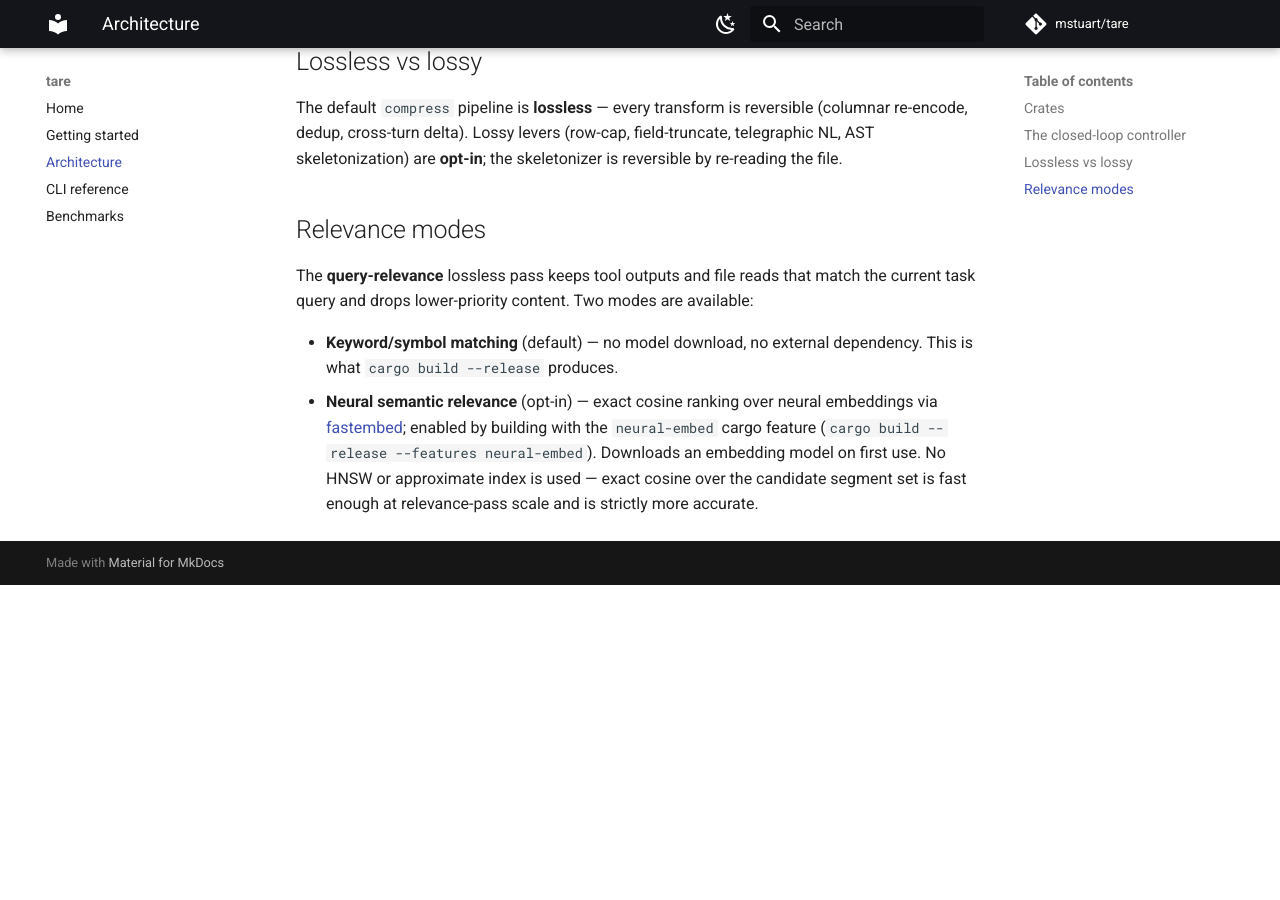
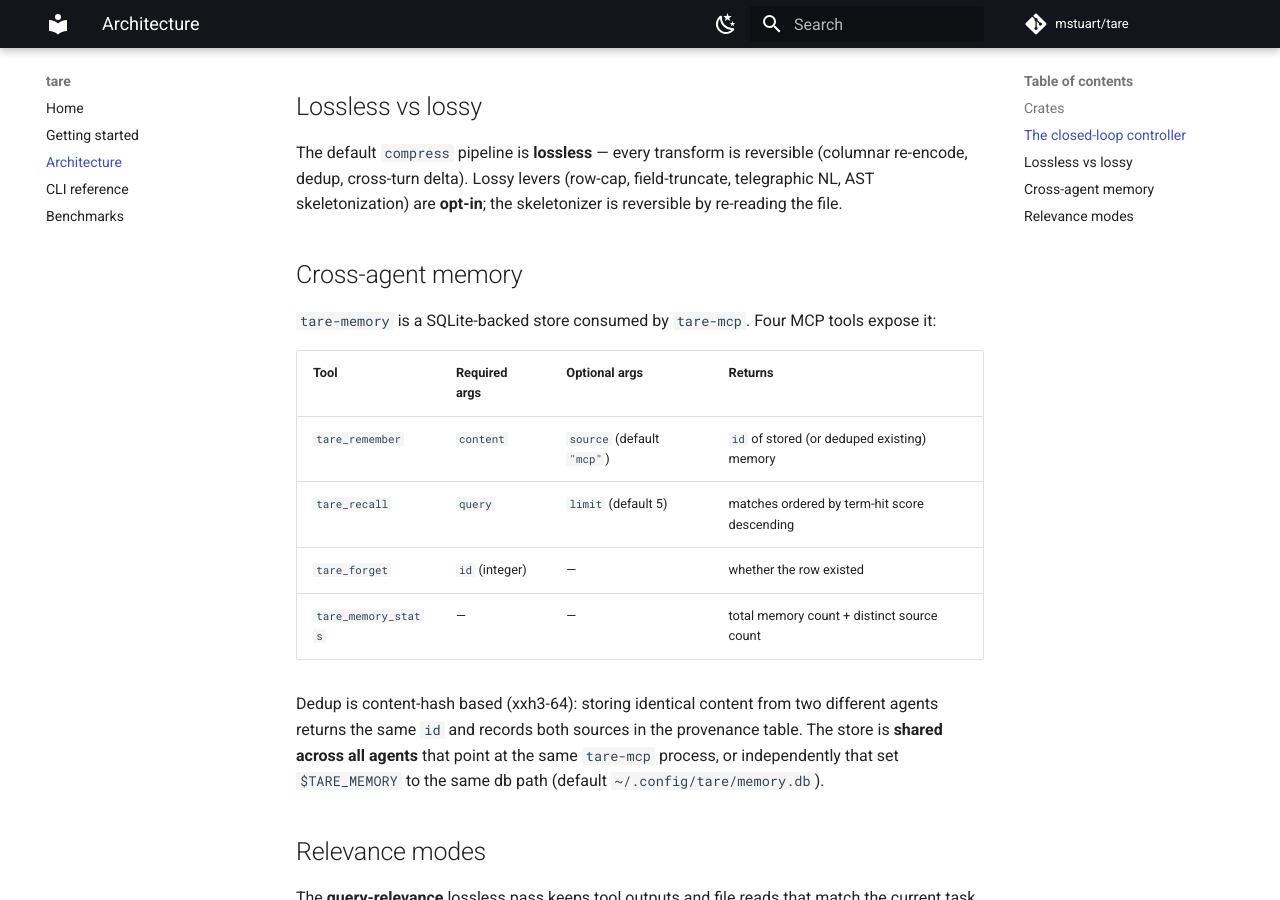
Before and after one commit to mstuart/tare, an MkDocs documentation site: the page built from docs/architecture.md, in a window 1280 px wide and 900 px high, scrolled down 1402 px. Built offline with MkDocs 1.6.1 and Material for MkDocs 9.7.7, drawn with Linux system fonts in a browser that asks for light colours; comment, search, counter and statistics services are not loaded; before the commit the page ends 1987 px from its top, so only the background shows below that; some of the changed text lies outside the part shown.

Commit message:
docs: document tare-memory + the cross-agent memory tools

```diff
--- a/docs/architecture.md
+++ b/docs/architecture.md
@@ -29,7 +29,8 @@
 | `tare-cache` | provider cache models / hit-rate floors |
 | `tare-proxy` | the HTTP proxy + closed-loop controller + sensors |
 | `tare-cli` | the `tare` command |
-| `tare-mcp` | MCP stdio server: compression tools + a reversible `tare_expand` |
+| `tare-memory` | persistent cross-session memory: SQLite-backed remember/recall with content-hash dedup and multi-source provenance |
+| `tare-mcp` | MCP stdio server: compression tools + a reversible `tare_expand` + memory tools |
 | `tare-bench` | competitive benchmarks (not published) |
 
 ## The closed-loop controller
@@ -52,6 +53,22 @@ The default `compress` pipeline is **lossless** — every transform is reversibl
 dedup, cross-turn delta). Lossy levers (row-cap, field-truncate, telegraphic NL, AST skeletonization)
 are **opt-in**; the skeletonizer is reversible by re-reading the file.
 
+## Cross-agent memory
+
+`tare-memory` is a SQLite-backed store consumed by `tare-mcp`.  Four MCP tools expose it:
+
+| Tool | Required args | Optional args | Returns |
+|---|---|---|---|
+| `tare_remember` | `content` | `source` (default `"mcp"`) | `id` of stored (or deduped existing) memory |
+| `tare_recall` | `query` | `limit` (default 5) | matches ordered by term-hit score descending |
+| `tare_forget` | `id` (integer) | — | whether the row existed |
+| `tare_memory_stats` | — | — | total memory count + distinct source count |
+
+Dedup is content-hash based (xxh3-64): storing identical content from two different agents returns the same
+`id` and records both sources in the provenance table.  The store is **shared across all agents** that point
+at the same `tare-mcp` process, or independently that set `$TARE_MEMORY` to the same db path (default
+`~/.config/tare/memory.db`).
+
 ## Relevance modes
 
 The **query-relevance** lossless pass keeps tool outputs and file reads that match the current task
```
Also changed, not shown: README.md (+8 -3 lines).
